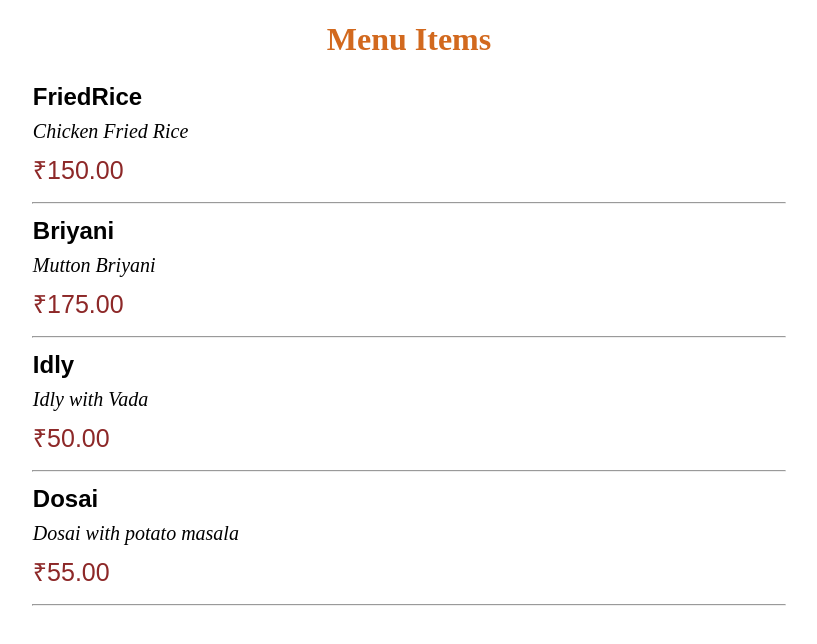
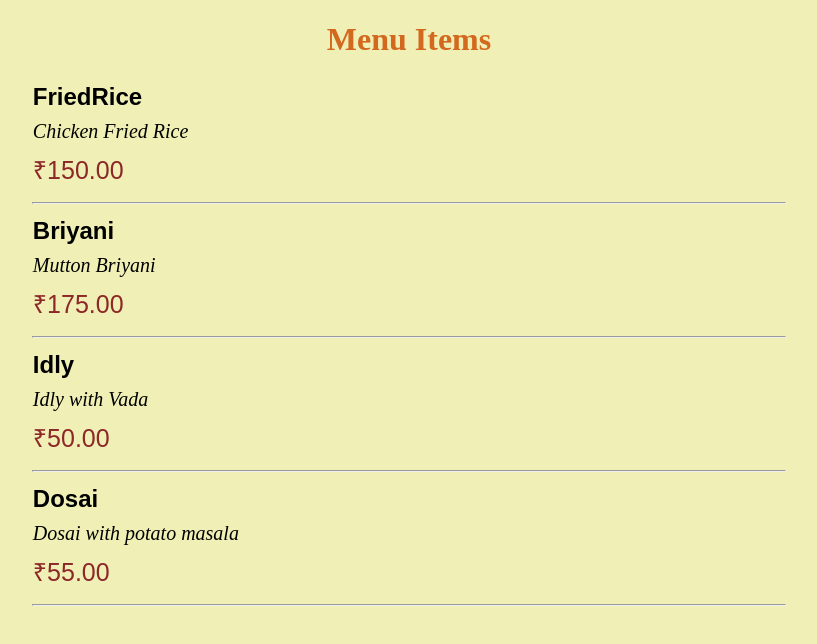
Before and after one commit to Anandhakumar123/LoadJsondatainAngular, an Angular app: page / in a window 1280 px wide. Shown: the top 644 px of the page, without its empty margins (231-1048 px from the left). Built offline with nearby package versions, Linux system fonts and the light colour scheme.

Commit message:
Update styles.css

```diff
--- a/src/styles.css
+++ b/src/styles.css
@@ -1 +1,4 @@
 /* You can add global styles to this file, and also import other style files */
+body {
+  background-color: rgb(240, 240, 182);
+}
```
